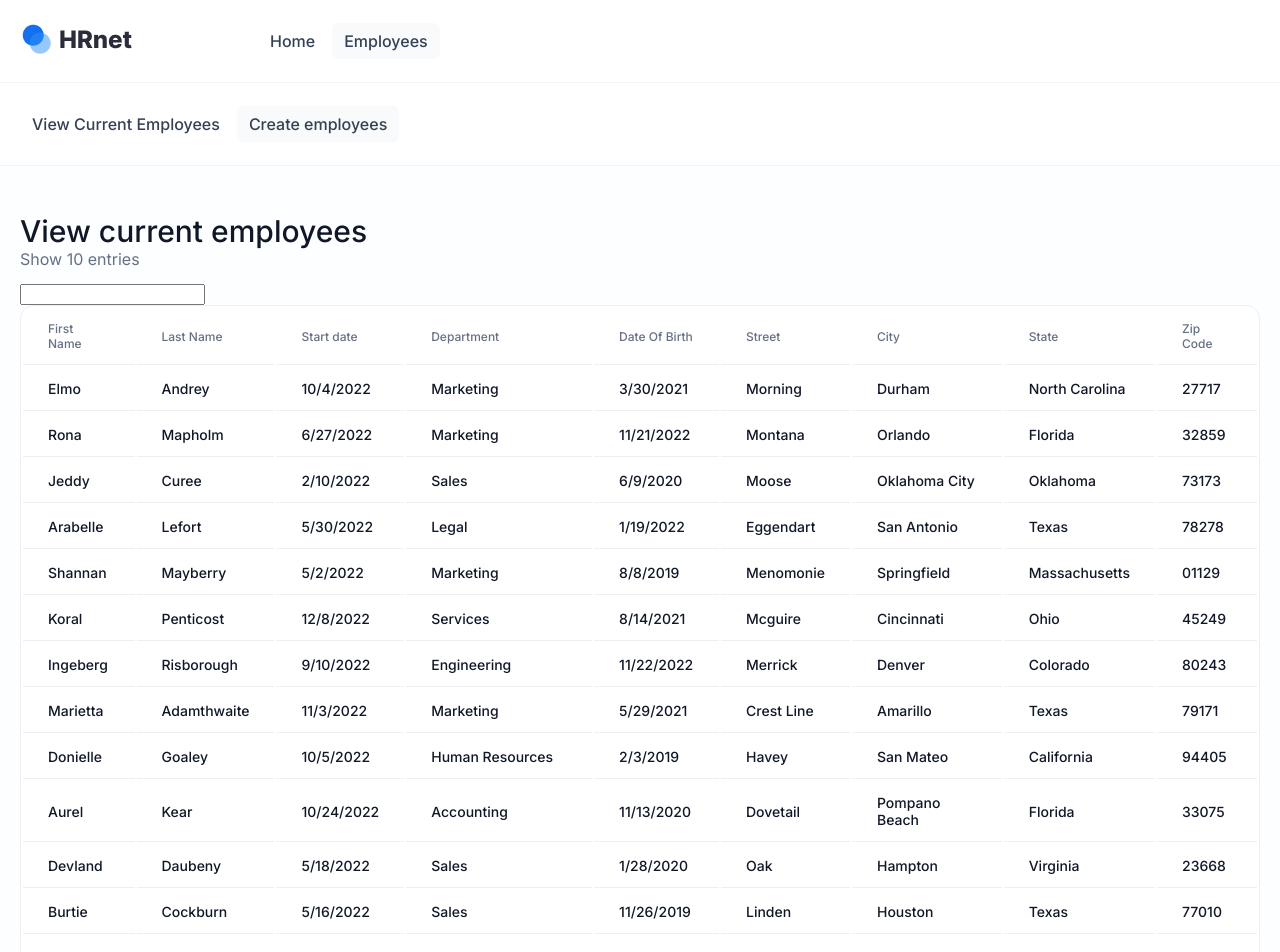
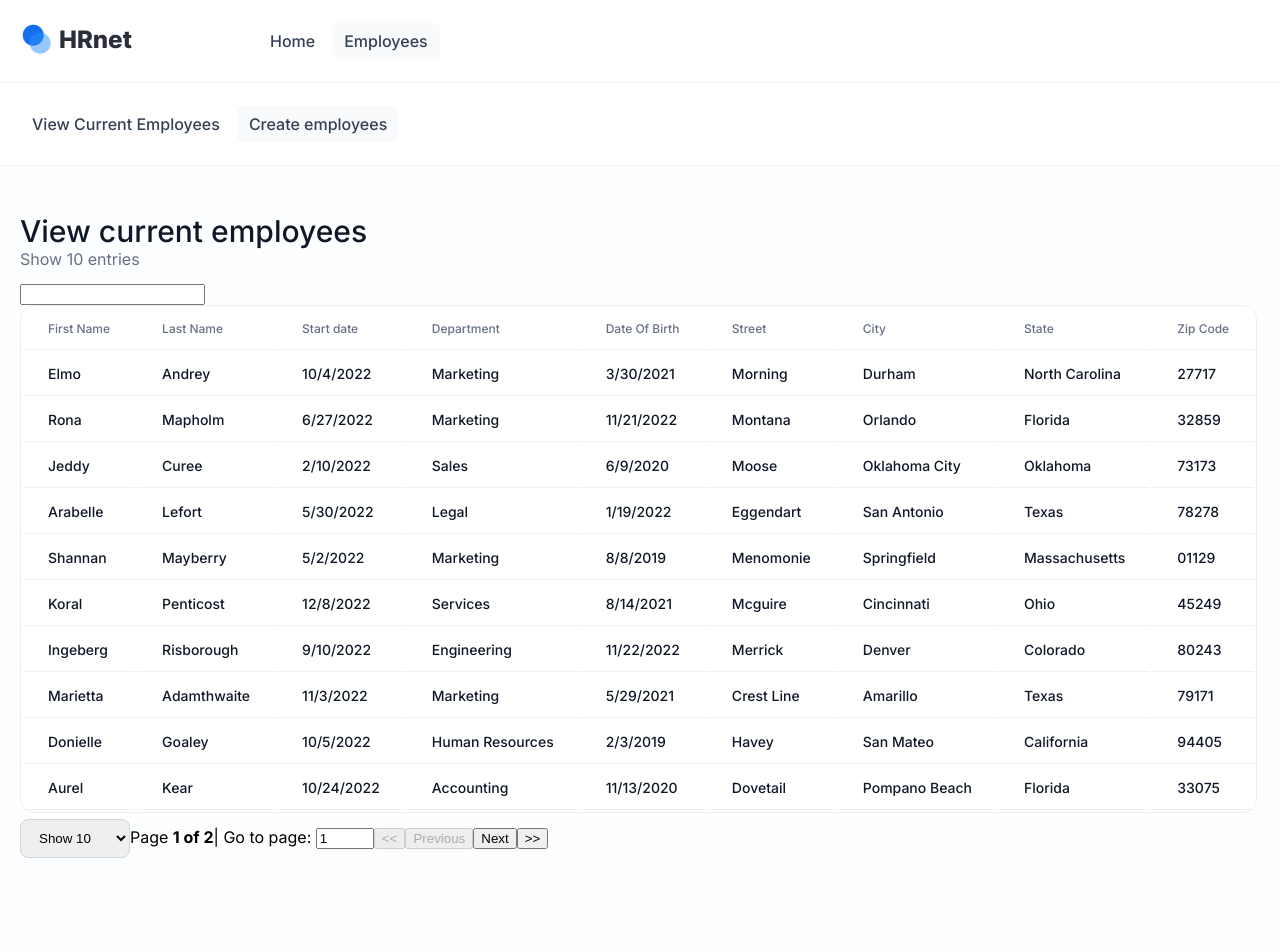
Before and after one commit to Mat2dr/hrnet, a React (Create React App) app in the folder hrnet/: page /ListEmployees in a window 1280 px wide. Shown: the top 952 px of the page. Built offline with nearby package versions, Linux system fonts and the light colour scheme; the HTML template or start-up script is replaced by a standard one.

Commit message:
Table pagination

```diff
--- a/hrnet/src/components/TableData/TableData.jsx
+++ b/hrnet/src/components/TableData/TableData.jsx
@@ -1,5 +1,5 @@
 import React, {useMemo} from 'react'
-import { useTable, useSortBy, useGlobalFilter } from 'react-table'
+import { useTable, useSortBy, useGlobalFilter, usePagination } from 'react-table'
 import EMPLOYEES_DATA from '../../Data/mockEmployees';
 import COLUMNS from '../TableData/columns'
 import { GlobalFilter } from './GlobalFilter';
@@ -17,17 +17,25 @@ const TableData = () => {
         getTableProps,
         getTableBodyProps,
         headerGroups,
-        rows,
+        page,
+        nextPage,
+        previousPage,
+        canNextPage,
+        canPreviousPage,
         prepareRow,
+        pageOptions,
+        gotoPage,
+        pageCount,
+        setPageSize,
         state,
         setGlobalFilter,
       } = useTable({
         columns,
         data
       },
-       useGlobalFilter, useSortBy)
+       useGlobalFilter, useSortBy, usePagination)
 
-       const { globalFilter } = state;
+       const { globalFilter, pageIndex, pageSize } = state;
 
   return (
     <div>
@@ -52,7 +60,7 @@ const TableData = () => {
                 }
             </thead>
             <tbody {...getTableBodyProps()}>
-                {rows.map(row => {
+                {page.map(row => {
                     prepareRow(row)
                     return (
                         <tr className='row' {...row.getRowProps()}>
@@ -64,6 +72,36 @@ const TableData = () => {
                 })}
             </tbody>
         </table>
+        <div>
+            <select value={pageSize} onChange={e => setPageSize(Number(e.target.value))}>
+                {
+                    [10,25,50,100].map(pageSize => (
+                        <option key={pageSize} value={pageSize}>
+                            Show {pageSize}
+                        </option>
+                    ))
+                }
+            </select>
+            <span>
+                Page{' '}
+                <strong>
+                    { pageIndex + 1} of {pageOptions.length}
+                </strong>
+            </span>
+            <span>
+                | Go to page: {' '}
+                <input type='number' defaultValue={pageIndex + 1}
+                onChange={e => {
+                    const pageNumber = e.target.value ? Number(e.target.value) - 1 : 0
+                    gotoPage(pageNumber)
+                }}
+                style={{width: '50px'}} />
+            </span>
+            <button onClick={ ()=> gotoPage(0) } disabled={!canPreviousPage}>{'<<'}</button>
+            <button onClick={ ()=> previousPage() } disabled={!canPreviousPage}>Previous</button>
+            <button onClick={ ()=> nextPage() } disabled={!canNextPage}>Next</button>
+            <button onClick={ ()=> gotoPage(pageCount - 1) } disabled={!canNextPage}>{'>>'}</button>
+        </div>
     </div>
 
   )
```
